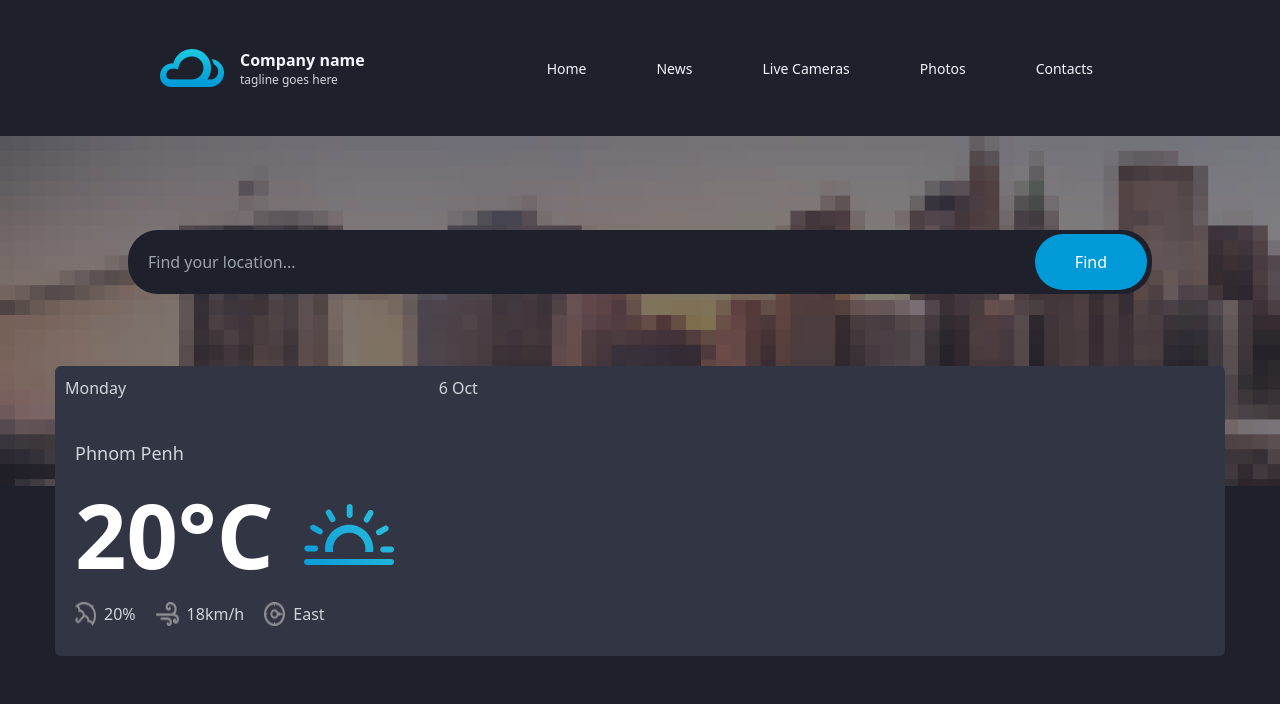
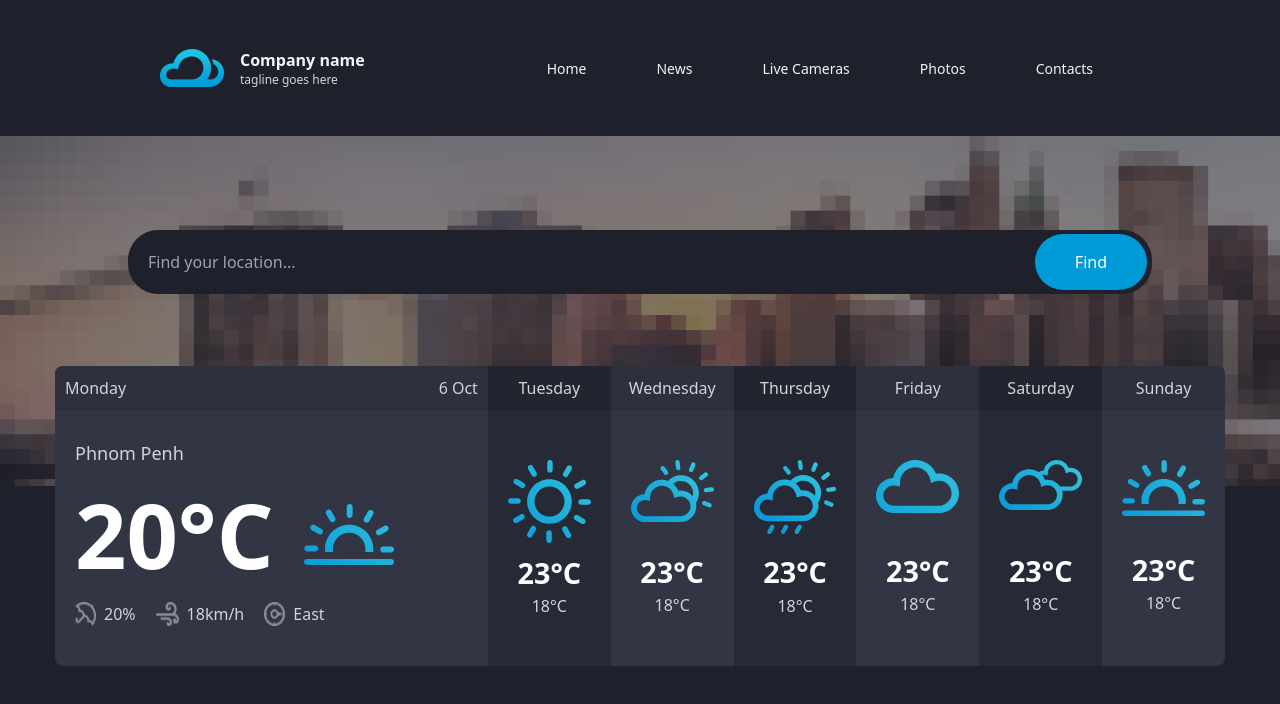
Before and after one commit to Ronald-Him/weather-app, a React (Vite) app: page / in a window 1280 px wide. Shown: the top 704 px of the page. Built offline with nearby package versions, Linux system fonts and the light colour scheme.

Commit message:
done weahter grid

```diff
--- a/src/components/Weather.jsx
+++ b/src/components/Weather.jsx
@@ -2,9 +2,9 @@ import './weatherStyle.scss';
 function Weather(){
     return(
         //
-        <div className='text-gray-300 md:flex max-w-[1170px] mx-auto rounded-md mt-[4.5rem] overflow-hidder bg-[#323544]'>
+        <div className='text-gray-300 md:flex max-w-[1170px] max-h-[300px] mx-auto rounded-lg mt-[4.5rem] overflow-hidden bg-[#323544]'>
             <div className='w-[37%]'>
-                <div className='p-[0.625rem] flex justify-between'>
+                <div className='p-[0.625rem] flex justify-between bg-[#2d303d]'>
                     <h3>Monday</h3>
                     <h3>6 Oct</h3>
                 </div>
@@ -30,7 +30,68 @@ function Weather(){
                     </div>
                 </div>
             </div>
-            <div className='w-[63%]'></div>
+            <div className='w-[63%] grid grid-cols-6'>
+                <div className=''>
+                    <div className='p-[0.625rem] text-center bg-[#222530]'>
+                        <span>Tuesday</span>
+                    </div>
+                    <div className='px-[1.25rem] pt-[3.125rem] pb-[100%] flex flex-col text-center bg-[#262936]'>
+                        <img src="/src/assets/icons/icon-2.svg" alt="" width='90px'/>
+                        <h3 className='text-[1.8rem] text-white font-bold mt-2'>23&deg;C</h3>
+                        <small className='text-[1rem]'>18&deg;C</small>
+                    </div>
+                </div>
+                <div className=''>
+                    <div className='p-[0.625rem] text-center bg-[#2d303d]'>
+                        <span>Wednesday</span>
+                    </div>
+                    <div className='px-[1.25rem] pt-[3.125rem] pb-[2.37rem] flex flex-col text-center'>
+                        <img src="/src/assets/icons/icon-3.svg" alt="" width='90px' />
+                        <h3 className='text-[1.8rem] text-white font-bold mt-7'>23&deg;C</h3>
+                        <small className='text-[1rem]'>18&deg;C</small>
+                    </div>
+                </div>
+                <div className=''>
+                    <div className='p-[0.625rem] text-center bg-[#222530]'>
+                        <span>Thursday</span>
+                    </div>
+                    <div className='px-[1.25rem] pt-[3.125rem] pb-[100%] flex flex-col text-center bg-[#262936]'>
+                        <img src="/src/assets/icons/icon-4.svg" alt="" width='90px' />
+                        <h3 className='text-[1.8rem] text-white font-bold mt-4'>23&deg;C</h3>
+                        <small className='text-[1rem]'>18&deg;C</small>
+                    </div>
+                </div>
+                <div className=''>
+                    <div className='p-[0.625rem] text-center bg-[#2d303d]'>
+                        <span>Friday</span>
+                    </div>
+                    <div className='px-[1.25rem] pt-[3.125rem] pb-[2.37rem] flex flex-col text-center'>
+                        <img src="/src/assets/icons/icon-5.svg" alt="" width='90px' />
+                        <h3 className='text-[1.8rem] text-white font-bold mt-9'>23&deg;C</h3>
+                        <small className='text-[1rem]'>18&deg;C</small>
+                    </div>
+                </div>
+                <div className=''>
+                    <div className='p-[0.625rem] text-center bg-[#222530]'>
+                        <span>Saturday</span>
+                    </div>
+                    <div className='px-[1.25rem] pt-[3.125rem] pb-[100%] flex flex-col text-center bg-[#262936]'>
+                        <img src="/src/assets/icons/icon-6.svg" alt="" width='90px' />
+                        <h3 className='text-[1.8rem] text-white font-bold mt-[2.40rem]'>23&deg;C</h3>
+                        <small className='text-[1rem]'>18&deg;C</small>
+                    </div>
+                </div>
+                <div className=''>
+                    <div className='p-[0.625rem] text-center bg-[#2d303d]'>
+                        <span>Sunday</span>
+                    </div>
+                    <div className='px-[1.25rem] pt-[3.125rem] pb-[2.37rem] flex flex-col text-center'>
+                        <img src="/src/assets/icons/icon-1.svg" alt="" width='90px' />
+                        <h3 className='text-[1.8rem] text-white font-bold mt-[2rem]'>23&deg;C</h3>
+                        <small className='text-[1rem]'>18&deg;C</small>
+                    </div>
+                </div>
+            </div>
         </div>
     )
 }
```
